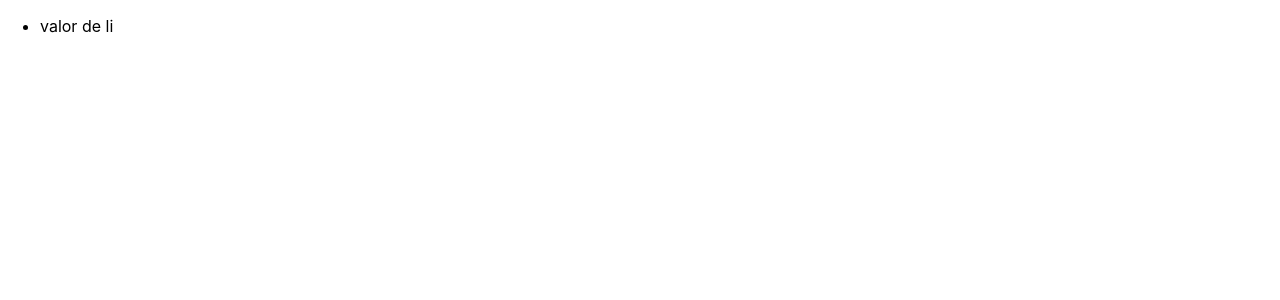
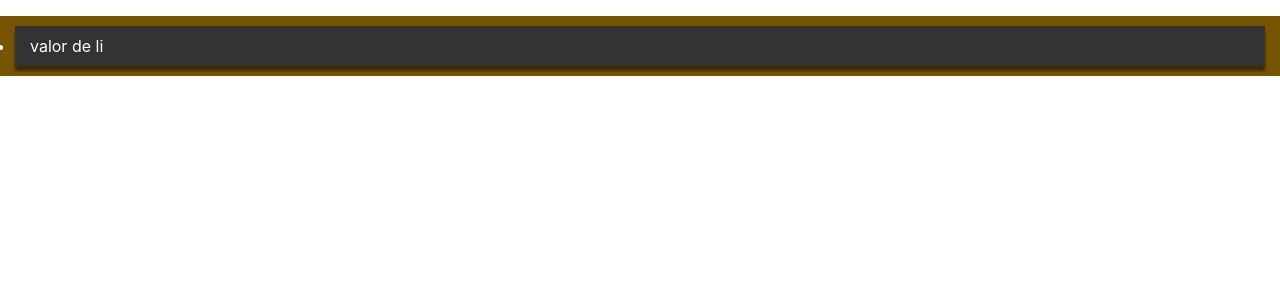
Before and after one commit to alonso1298/Introduccion-a-React, a React (Create React App) app in the folder mi-app/: page / in a window 1280 px wide. Shown: the top 300 px of the page. Built offline with nearby package versions, Linux system fonts and the light colour scheme.

Commit message:
Se agrega estilos a los componentes con inline style

```diff
--- a/mi-app/src/App.js
+++ b/mi-app/src/App.js
@@ -1,15 +1,25 @@
 import logo from './logo.svg';
 import './App.css';
 
+const estilo2 = {
+  boxShadow: '0px 5px 3px rgba(0,0,0,0.5)'
+}
+const estilo = ({bg = '#222'}) => ({
+  backgroundColor: bg,
+  color: '#fff',
+  padding: '10px 15px',
+  margin: '10px 15pxs',
+})
+
 const Li = ({ children }) => {
   return (
-    <li className='clase-li'>{children}</li>
+    <li style={{...estilo2, ...estilo({ bg: '#333' })}} className='clase-li'>{children}</li>
   )
 }
 const  App = () => {
   const valor = "triste"
   return (
-    <ul className='clase-css'>
+    <ul style={estilo({ bg: '#750' })} className='clase-css'>
       <Li estado="feliz">valor de li</Li>
     </ul>
   );
```
